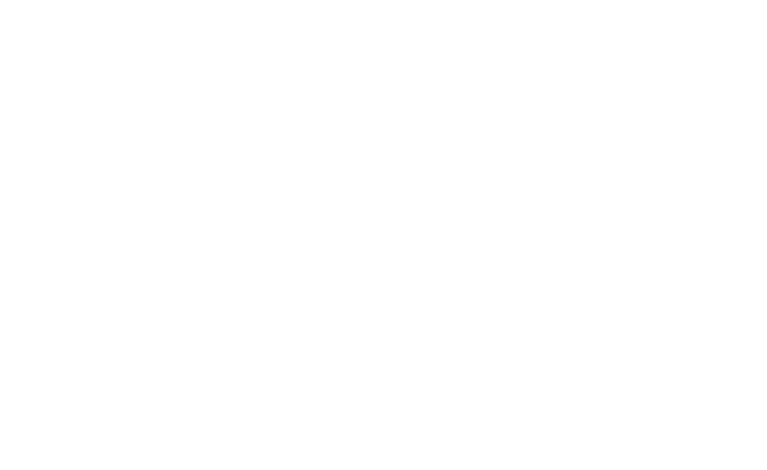
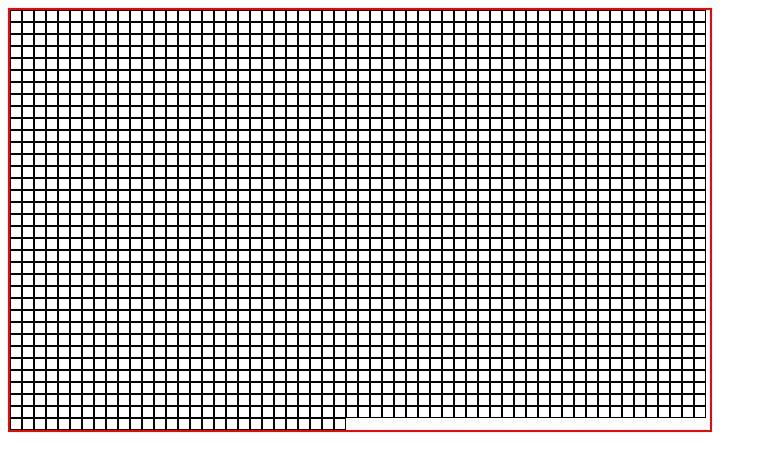
Before and after one commit to harisaif/sketchTake2, a plain HTML site: page index.html in a window 1280 px wide. Shown: the whole page, without its empty margins (0-767 px from the left). Drawn offline with Linux system fonts and the light colour scheme.

Commit message:
grid added, hover working

```diff
--- a/index.html
+++ b/index.html
@@ -7,6 +7,7 @@
     <title>Document</title>
 </head>
 <body>
+    <div class="container"></div>
 
     <script src="script.js"></script>
 </body>
--- a/script.js
+++ b/script.js
@@ -0,0 +1,26 @@
+const container = document.querySelector(".container");
+container.style.width = "700px";
+container.style.height = "auto";
+container.style.display = "flex";
+container.style.flexWrap = "wrap";
+// container.style.flexDirection = "column";
+container.style.border = "2px solid red";
+
+
+let nodes = "";
+for(let i = 0; i<2000; i++){
+    nodes = document.createElement("div");
+    // nodes.textContent = "p";
+    nodes.classList.add("box");
+    container.appendChild(nodes);
+    // nodes.style.padding = "3px";
+    // nodes.style.height = "16px";
+    nodes.style.border = ".2px solid black";
+    nodes.addEventListener("mouseover", colorGrid);
+}
+
+
+
+function colorGrid(e){
+    e.target.style.backgroundColor = 'black';
+}
--- a/styles.css
+++ b/styles.css
@@ -0,0 +1,5 @@
+.box{
+    /* background-color: greenyellow; */
+    width: 10px;
+    height: 10px;
+}
```
